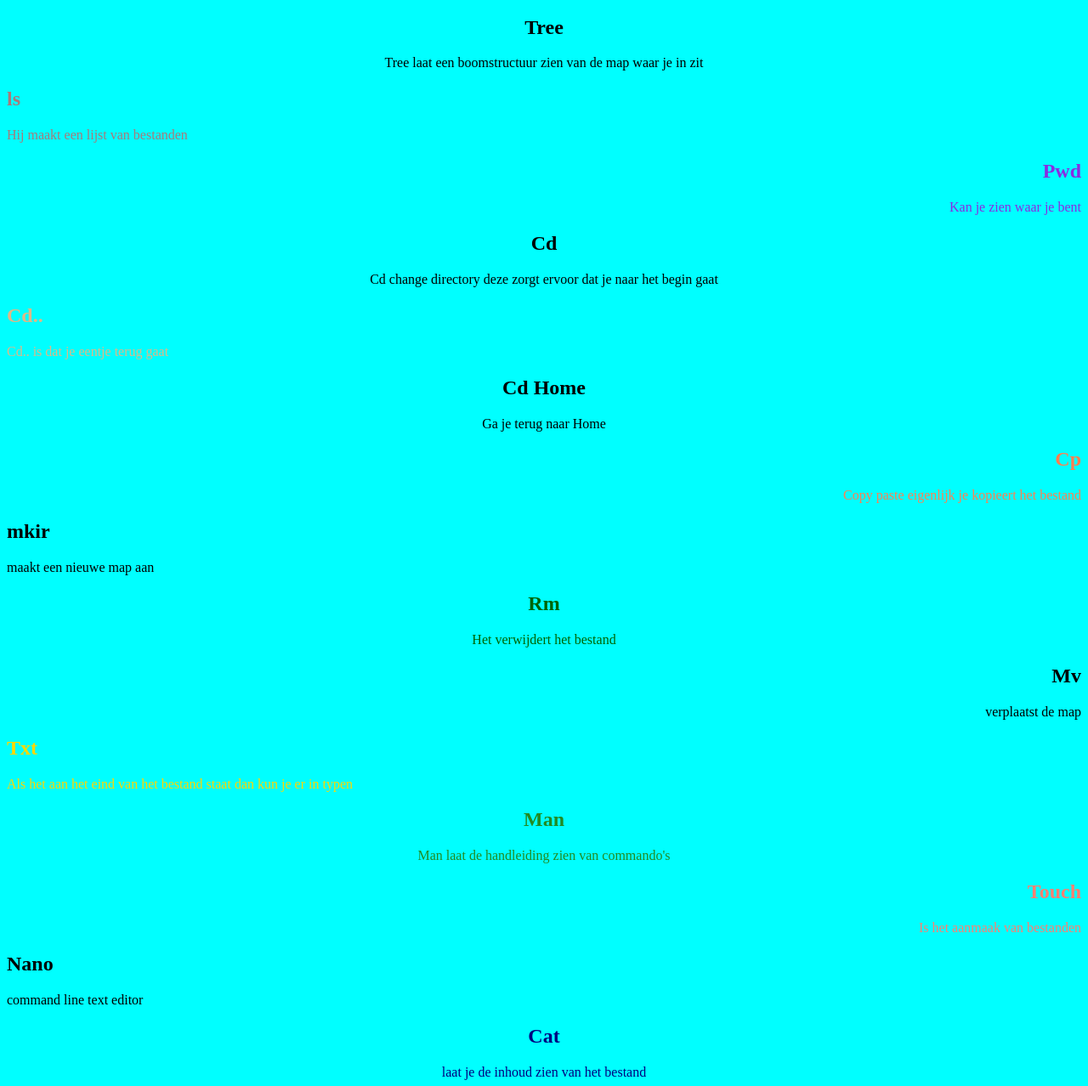
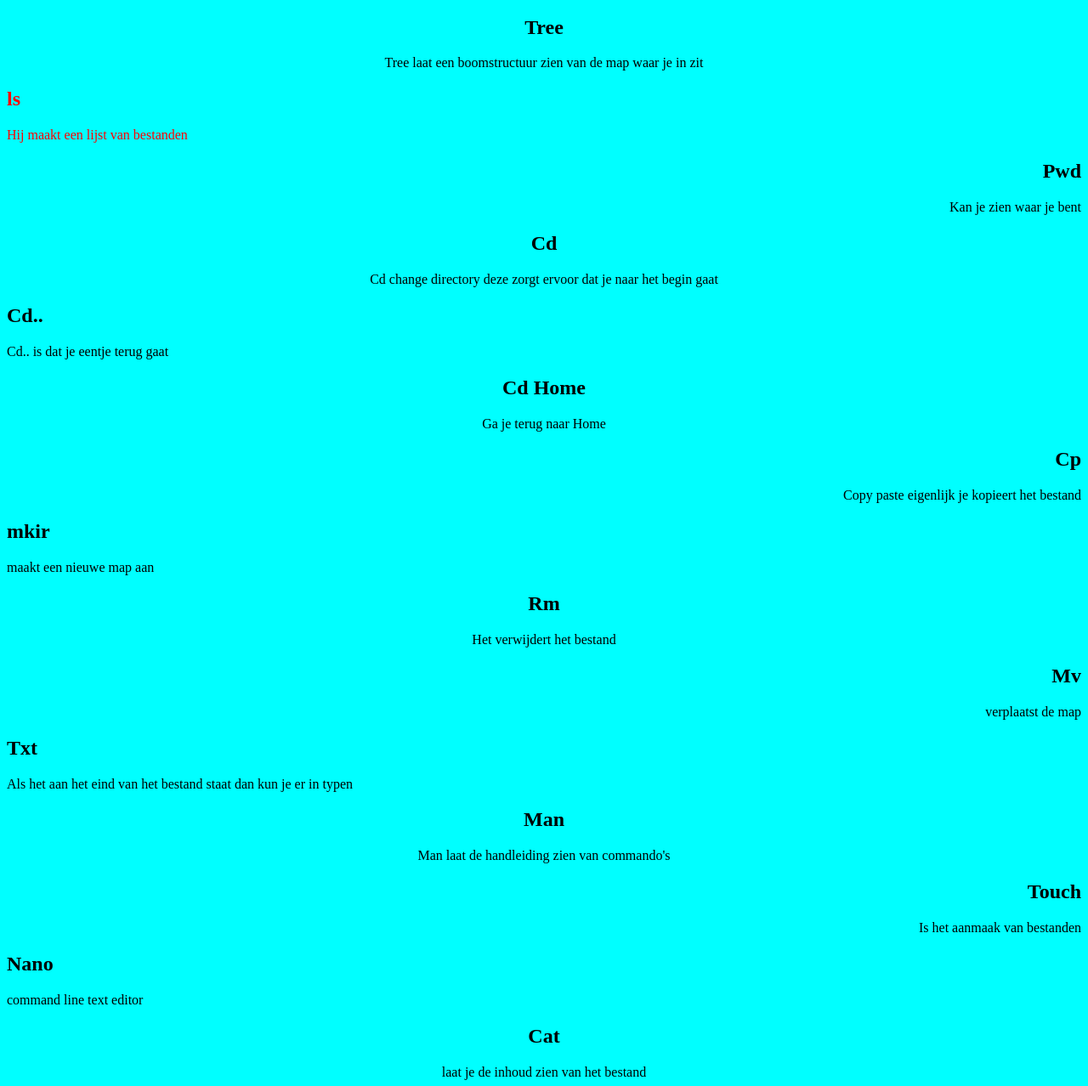
Before and after one commit to jemoes222-design/linux, a plain HTML site: page opdracht 1/linux.html in a window 1280 px wide. Shown: the part 202-1480 px from the top of the page at 85% size. Drawn offline with Linux system fonts and the light colour scheme.

Commit message:
kleur aangepast

```diff
--- a/opdracht 1/linux.css
+++ b/opdracht 1/linux.css
@@ -24,57 +24,57 @@ body {
 }
 .class2{
     text-align: left;
-    color: rgb(167, 122, 122);
+    color: red
 }
 
 .class3{
  text-align: right;
- color: blueviolet;
+
 }
 .class5{
     text-align: left;
-    color: burlywood;
+
 }
 .class6{text-align: center;
 }
 .class7{text-align: right;
-    color: coral;
+
 }
 .class8{
     text-align: left;
 }
 .class9{
     text-align: center;
-    color: darkgreen;
+
 }
 .class10{
     text-align: right;
 }
 .class11{
     text-align: left;
-    color: gold;
+
 }
 .class12{
     text-align: center;
-    color: forestgreen;
+
 }
 .class13{
     text-align: right;
-    color: salmon;
+
 }
 .class14{
     text-align: left;
 }
 .class15{
     text-align: center;
-    color: navy;
+
 }
 .class16{
     text-align: right;
 }
 .class17{text-align:left;
-    color: lime;
+
 }
 .class18{text-align: center;
-    color: yellowgreen;
+
 }
```
